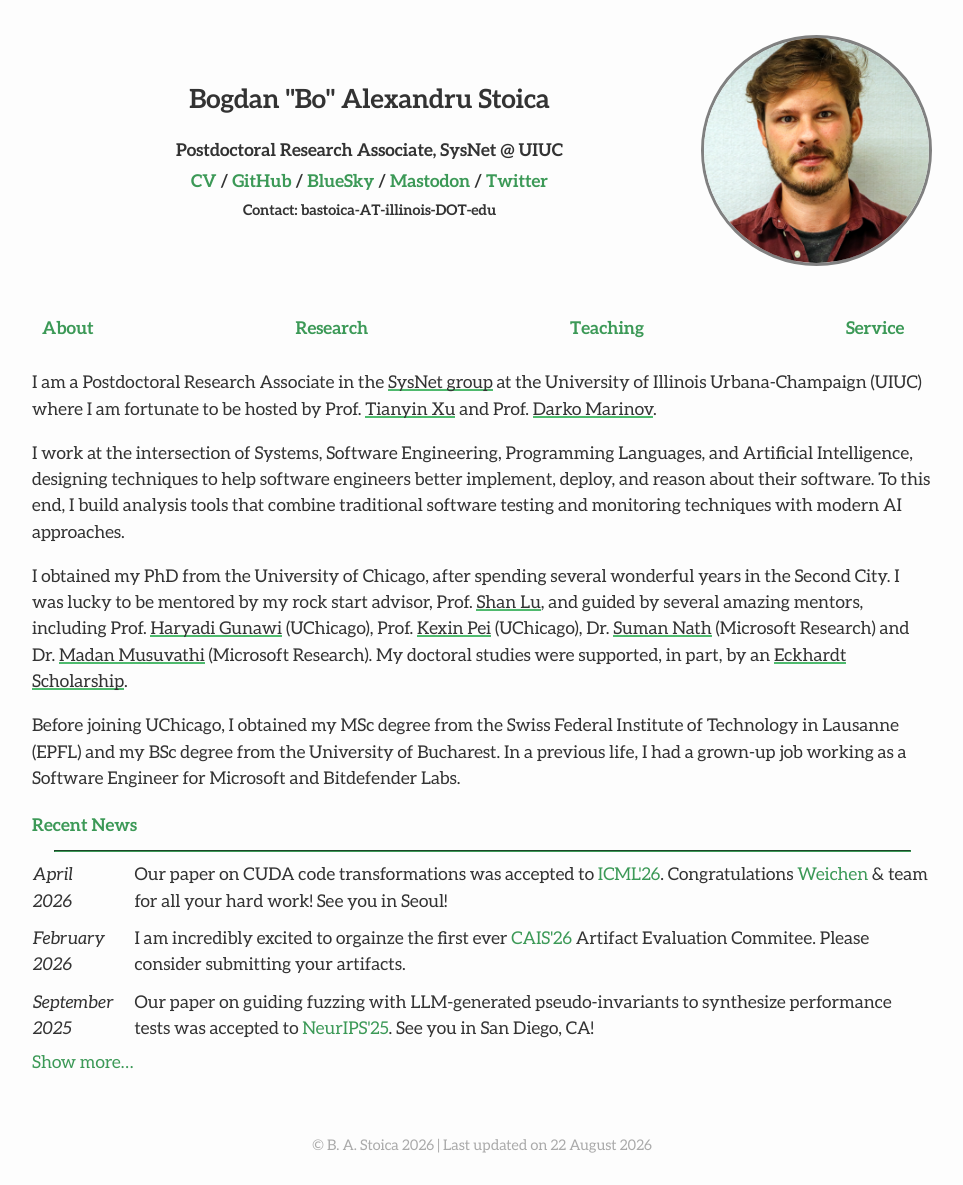
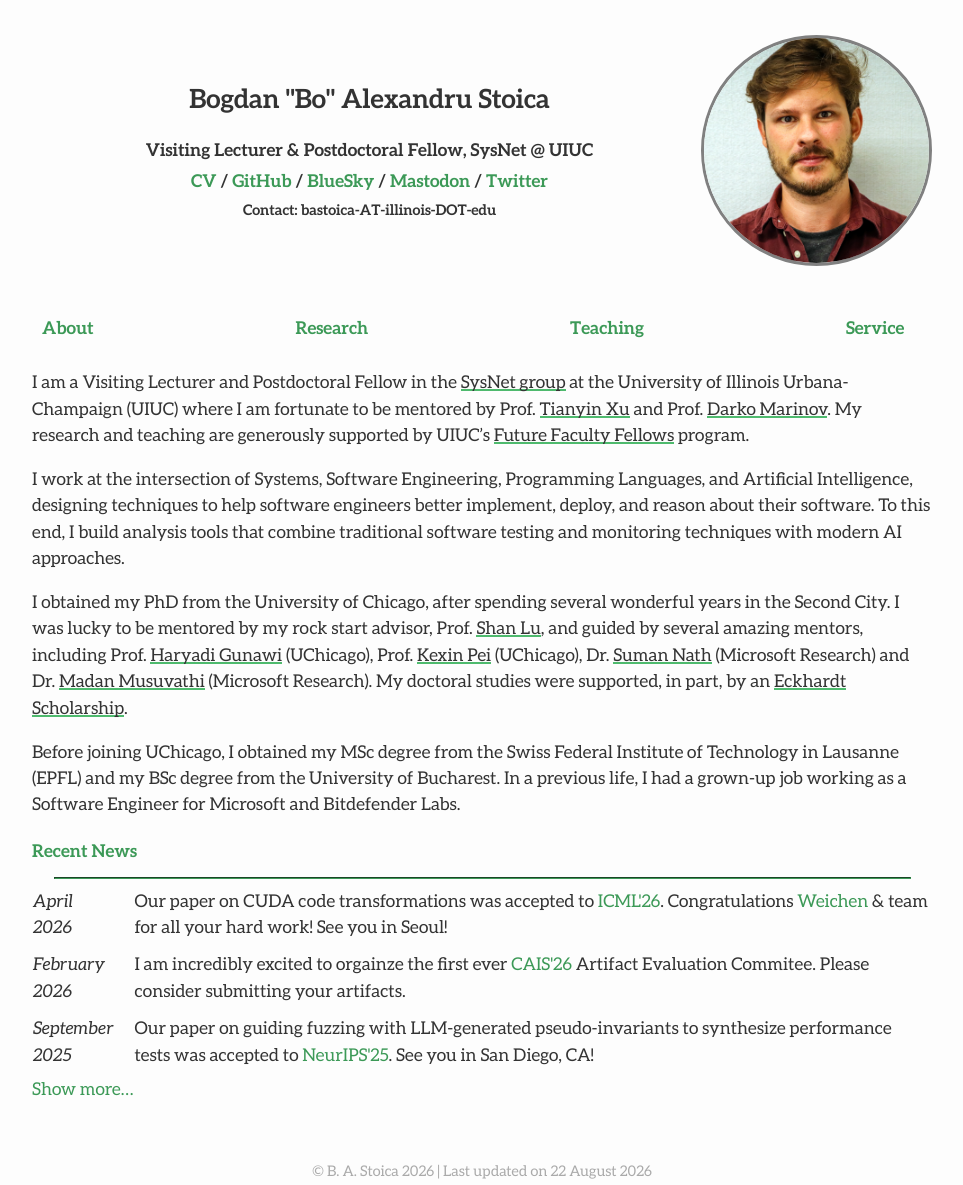
Before and after one commit to bastoica/bastoica.github.io, a Jekyll site: the page built from index.md, in a window 1280 px wide. Shown: the whole page, without its empty margins (158-1121 px from the left). Built offline with Jekyll 4.4.1, drawn with Linux system fonts in a browser that asks for light colours; nearby versions of some CDN libraries; before the commit the page ends 1158 px from its top, so only the background shows below that.

Commit message:
updating with latest UIUC appointment

```diff
--- a/_config.yml
+++ b/_config.yml
@@ -5,7 +5,7 @@ url: "bastoica.github.io" #custom url to be used instead of GitHub repository
 
 title: Bogdan "Bo" Alexandru Stoica
 title_short: B. A. Stoica
-description: Postdoctoral Research Associate, SysNet @ UIUC
+description: Visiting Lecturer & Postdoctoral Fellow, SysNet @ UIUC
 useful_links: <a class="useful-links" target="_blank" href="/files/metadata/bogdan_stoica_cv.pdf">CV</a> / <a class="useful-links" target="_blank" href="https://github.com/bastoica">GitHub</a> / <a class="useful-links" target="_blank" rel="me" href="https://bsky.app/profile/cachemisses.bsky.social">BlueSky</a> / <a class="useful-links" target="_blank" rel="me" href="https://discuss.systems/@CacheMisses">Mastodon</a> / <a class="useful-links" target="_blank" href="https://twitter.com/CacheMisses">Twitter</a>
 contact: "Contact: bastoica-AT-illinois-DOT-edu"
 email: #
--- a/index.md
+++ b/index.md
@@ -11,7 +11,7 @@ published: true
 <hr class="news-style" style="width: 95%; ">
 -->
 
-I am a Postdoctoral Research Associate in the <a href="https://siebelschool.illinois.edu/research/areas/systems-and-networking" target="_blank">SysNet group</a> at the University of Illinois Urbana-Champaign (UIUC) where I am fortunate to be hosted by Prof. <a href="https://tianyin.github.io/" target="_blank">Tianyin Xu</a> and Prof. <a href="https://mir.cs.illinois.edu/marinov/" target="_blank">Darko Marinov</a>.
+I am a Visiting Lecturer and Postdoctoral Fellow in the <a href="https://siebelschool.illinois.edu/research/areas/systems-and-networking" target="_blank">SysNet group</a> at the University of Illinois Urbana-Champaign (UIUC) where I am fortunate to be mentored by Prof. <a href="https://tianyin.github.io/" target="_blank">Tianyin Xu</a> and Prof. <a href="https://mir.cs.illinois.edu/marinov/" target="_blank">Darko Marinov</a>. My research and teaching are generously supported by UIUC's [Future Faculty Fellows](https://siebelschool.illinois.edu/about/positions/postdoctoral/future-faculty-fellows) program.
 
 I work at the intersection of Systems, Software Engineering, Programming Languages, and Artificial Intelligence, designing techniques to help software engineers better implement, deploy, and reason about their software.
 To this end, I build analysis tools that combine traditional software testing and monitoring techniques with modern AI approaches.
```
